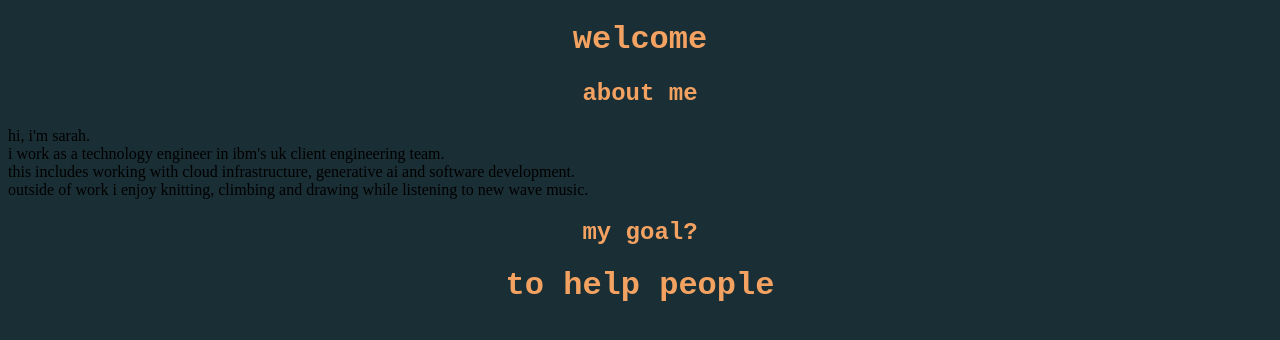
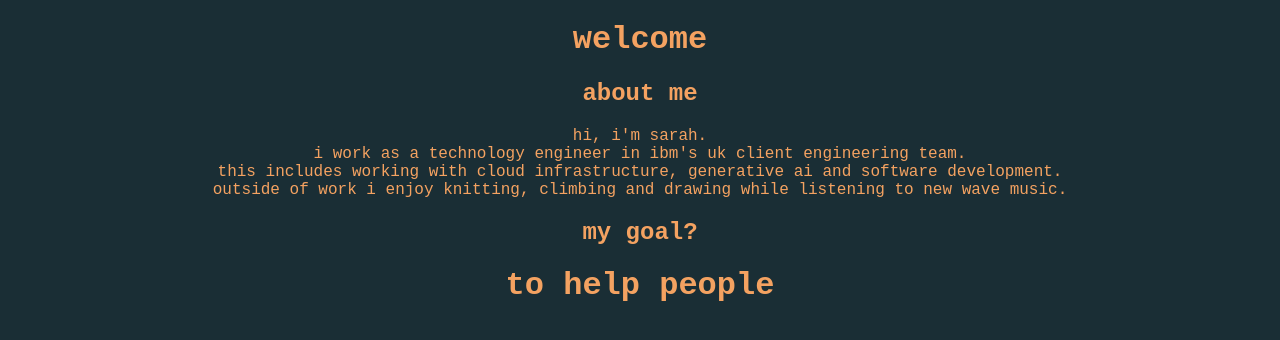
Before and after one commit to sarah-roma/sarah-roma.github.io, a plain HTML site: page index.html in a window 1280 px wide. Drawn offline with Linux system fonts and the light colour scheme.

Commit message:
"another change"

```diff
--- a/index.html
+++ b/index.html
@@ -6,11 +6,11 @@
     <body>
         <h1>welcome</h1>
         <h2>about me</h2>
-        <p1>hi, i'm sarah.
+        <p>hi, i'm sarah.
             <br>i work as a technology engineer in ibm's uk client engineering team.
             <br>this includes working with cloud infrastructure, generative ai and software development.
             <br>outside of work i enjoy knitting, climbing and drawing while listening to new wave music.
-        </p1>
+        </p>
         <h2>my goal?</h2>
         <h1>to help people</h1>
     </body>
```
